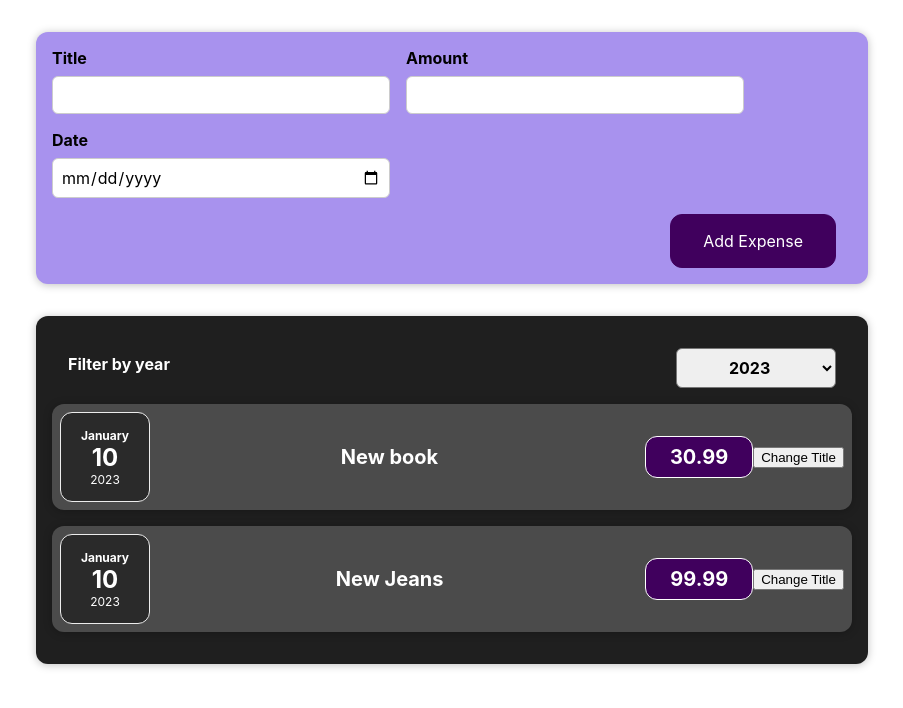
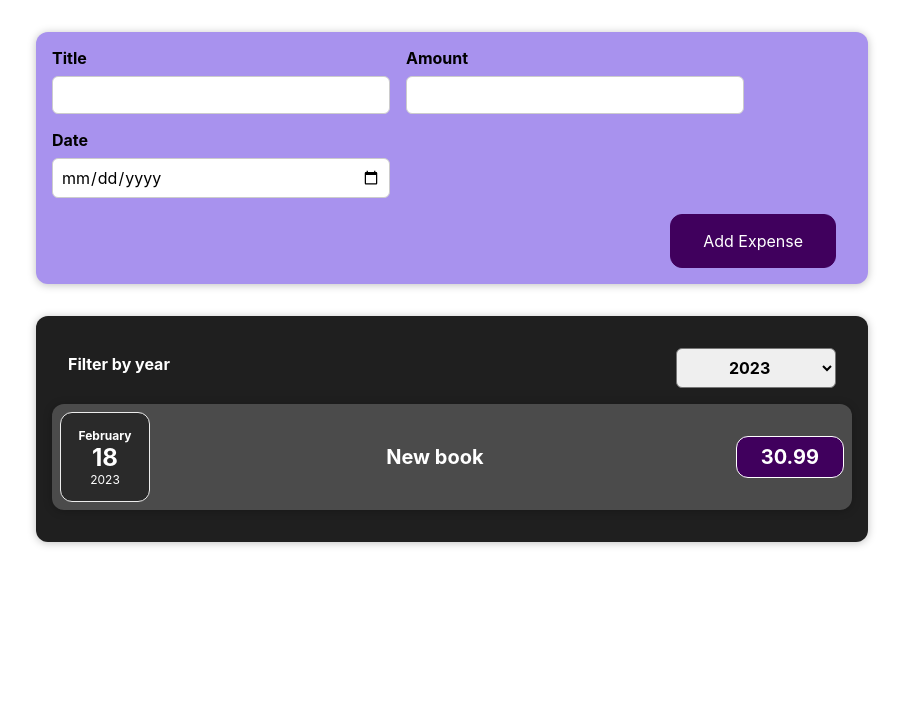
Before and after one commit to carmenjoekalda/Expenses, a React (Create React App) app: page / in a window 1280 px wide. Shown: the top 708 px of the page, without its empty margins (188-1091 px from the left). Built offline with nearby package versions, Linux system fonts and the light colour scheme.

Commit message:
Vormi andmete kuvamine nimekirja

```diff
--- a/src/App.js
+++ b/src/App.js
@@ -1,32 +1,44 @@
+import React, { useState } from 'react';
 import './App.css';
+import Expenses from './components/Expenses/Expenses.js';
+import NewExpense from './components/NewExpense/NewExpense.js'
 
-import Expenses from './components/Expenses/Expenses.js';
-import NewExpense from "./components/NewExpense/NewExpense.js";
-
-
-const App = () => {
-  const expenses = [
+const DUMMY_EXPEMSES = [
     {
-      date: new Date(2023, 0, 10),
-      title: 'New book',
-      price: 30.99
+      id: 'e1',
+      date: new Date(2023, 1, 18),
+      title: "New book",
+      amount: 30.99
     },
     {
-      date: new Date(2023, 0, 10),
-      title: 'New Jeans',
-      price: 99.99
+      id: 'e2',
+      date: new Date(2024, 10, 10),
+      title: "New jeans",
+      amount: 99.99
+    },
+     {
+      id: 'e3',
+      date: new Date(2024, 3, 10),
+      title: "New bag",
+      amount: 199.99
     }
   ]
 
-  const addExpensehandler = (expense) => {
+const App = () => {
+  const [expenses, setExpenses] = useState(DUMMY_EXPEMSES)
+
+  const addExpenseHandler = (expense) => {
     console.log('In App.js')
     console.log(expense)
+    setExpenses((previousExpenses) => {
+      return [expense, ...previousExpenses]
+    })
   }
 
   return (
     <div className="App">
-      <NewExpense onAddExpense={addExpensehandler}></NewExpense>
-      <Expenses expensesData={expenses}></Expenses>
+      <NewExpense onAddExpense={addExpenseHandler}/>
+      <Expenses expenses={expenses}/>
     </div>
   );
 }
--- a/src/components/Expenses/ExpenseItem.js
+++ b/src/components/Expenses/ExpenseItem.js
@@ -1,28 +1,17 @@
-import React, { useState } from 'react';
-
-import './ExpenseItem.css'
+import './ExpenseItem.css';
 import ExpenseDate from "./ExpenseDate.js";
 import Card from "../UI/Card.js"
 
 const ExpenseItem = (props) => {
-	const [title, setTitle] = useState(props.expenseData.title)
-
-	const clickHandler = () => {
-		setTitle('Updated!')
-		console.log(title)
-	}
-
 	return (
 		<Card className="expense-item">
-			<ExpenseDate date={props.expenseData.date}></ExpenseDate>
+			<ExpenseDate date={props.date}></ExpenseDate>
 			<div className="expense-item__description">
-				<h2>{props.expenseData.title}</h2>
-				<div className="expense-item__price">{props.expenseData.price}</div>
+				<h2>{props.title}</h2>
+				<div className="expense-item__price">{props.amount}</div>
 			</div>
-			<button onClick={clickHandler}>Change Title</button>
 		</Card>
 	)
-
 }
 
-export default ExpenseItem
+export default ExpenseItem;
--- a/src/components/Expenses/Expenses.js
+++ b/src/components/Expenses/Expenses.js
@@ -1,23 +1,40 @@
-import React from 'react'
+import React, { useState } from 'react';
+import "./Expenses.css"
 import ExpenseItem from './ExpenseItem.js'
 import ExpenseFilter from './ExpensesFilter.js'
-import "./Expenses.css"
-import Card from '../UI/Card'
+import Card from "../UI/Card.js";
 
 const Expenses = (props) => {
-	const addExpenseFilterHandler = (expenseFilter) => {
-		console.log('Year data in Expenses.js')
-		console.log(expenseFilter)
+	const [filteredYear, setFilteredYear] = useState('2023')
+
+	const filteredExpenses = props.expenses.filter((expense) => {
+		return expense.date.getFullYear().toString() === filteredYear
+	})
+
+	console.log('Year data in Expenses.js ' + filteredYear)
+
+	const filterChangeHandler = (year) => {
+	    console.log('Filtered change handled by Expenses.js')
+	    console.log(year + ' in Expenses.js')
+	    setFilteredYear(year)
 	}
 
 	return (
 		<Card className="expenses">
-			<ExpenseFilter onAddExpenseFilter={addExpenseFilterHandler} />
-			<ExpenseItem expenseData={props.expensesData[0]}></ExpenseItem>
-			<ExpenseItem expenseData={props.expensesData[1]}></ExpenseItem>
+			<ExpenseFilter selected={filteredYear} onChangeFilter={filterChangeHandler}/>
+			{
+				filteredExpenses.map((expense) => {
+					return <ExpenseItem
+						id={expense.id}
+						title={expense.title}
+						amount={expense.amount}
+						date={expense.date}
+						key={expense.id}
+					/>
+				})
+			}
 		</Card>
 	)
-
 }
 
-export default Expenses
+export default Expenses;
--- a/src/components/Expenses/ExpensesFilter.js
+++ b/src/components/Expenses/ExpensesFilter.js
@@ -5,7 +5,7 @@ import './ExpensesFilter.css';
 const ExpensesFilter = (props) => {
 
     const saveExpenseFilterHandler = (enteredExpenseFilter) => {
-        props.onAddExpenseFilter(enteredExpenseFilter)
+        props.onChangeFilter(enteredExpenseFilter)
     }
 
     const selectHandler = (event) => {
```
